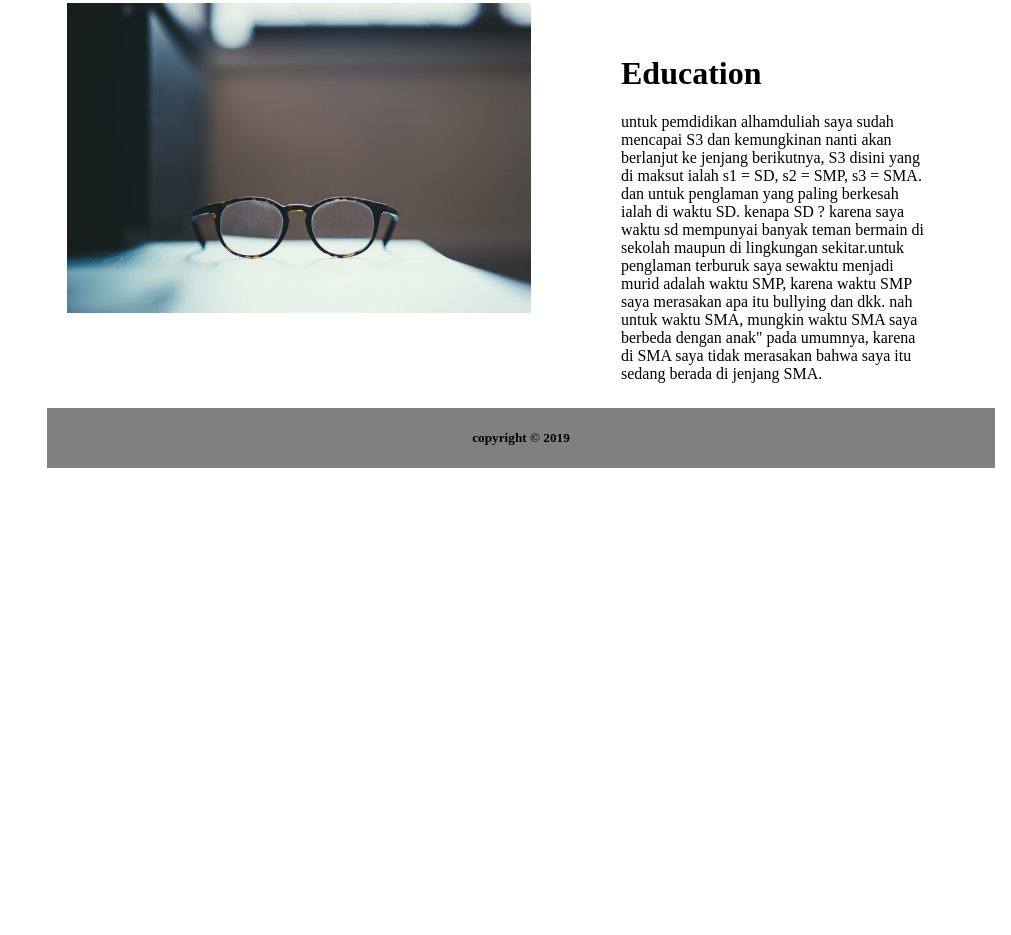
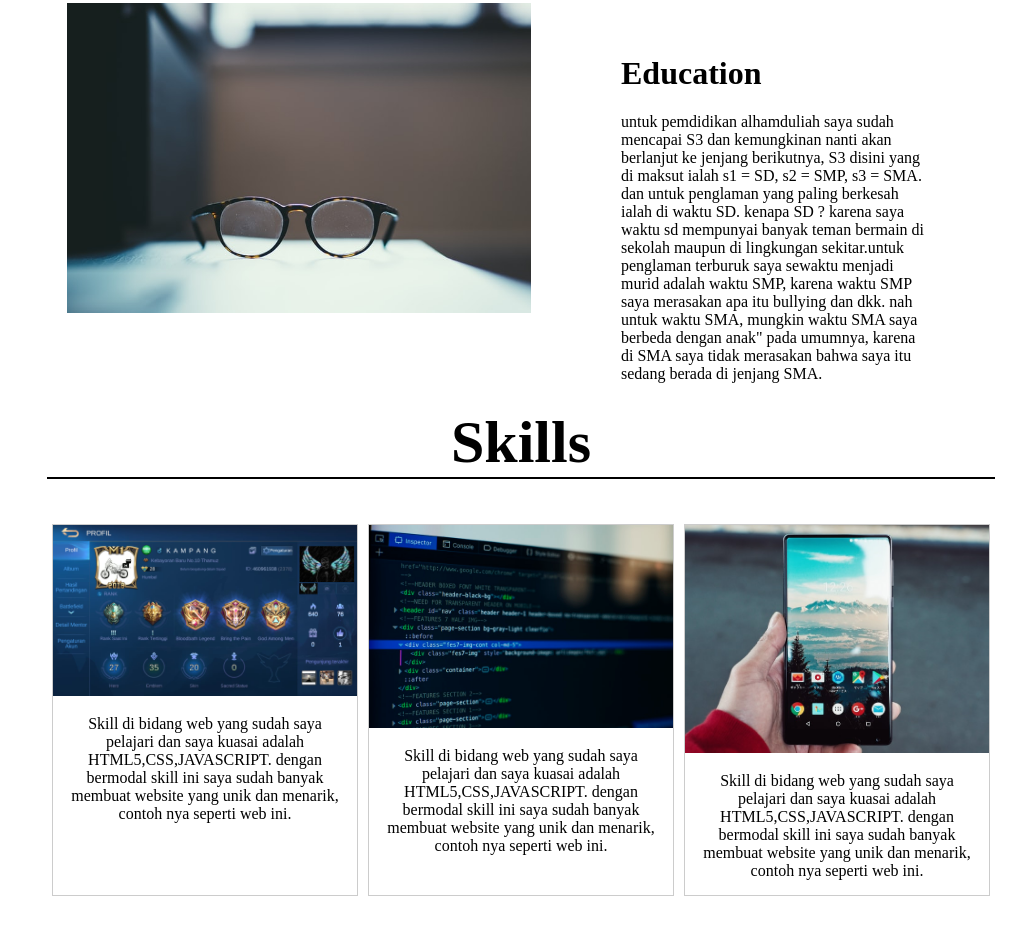
Before and after one commit to rifkyhilman/rifkyhillman26.github.io, a website: page index.html in a window 1280 px wide. Shown: the part 1733-2668 px from the top of the page, without its empty margins (269-1280 px from the left). Before the commit the page ends 2202 px from the top, so only its background shows below. Drawn offline with Linux system fonts and the light colour scheme; a web font is replaced by a local one.

Commit message:
add skill

```diff
--- a/index.html
+++ b/index.html
@@ -2,6 +2,7 @@
 <html lang="en">
 
 <head>
+  <link href="https://fonts.googleapis.com/css?family=Stoke&display=swap" rel="stylesheet">
   <link href="https://fonts.googleapis.com/css?family=Gochi+Hand|Gupter|Permanent+Marker&display=swap" rel="stylesheet">
   <link href="https://fonts.googleapis.com/css?family=Sulphur+Point&display=swap" rel="stylesheet">
   <link
@@ -52,15 +53,13 @@
         <div class="tulisan">
           <h1> Bio </h1>
           <h4>
-            Sesuai namanya, Rifky dalam bahasa Arab, artinya Lemah lembut atau kawan pendamping. Dan Hilman dalam bahasa
+            Muhamad Rifki Hilman atau biasa di panggil kik,kalau di kelurga biasa di panggil Kiko.
+            lahir pada tanggal 26 desember 2001 di labuhan ratu satu way jepara lampung timur.
+            dengan darah campuran dari ayah yang orang sunda bernama Rukmana S.P.D dan ibu orang jawa bernama Rahmawati,
+            kemudian di lahirkan di lampung dan tidak bisa bahasa lampung.
+            Rifky dalam bahasa Arab, artinya Lemah lembut atau kawan pendamping. Dan Hilman dalam bahasa
             arab artinya
             adalah Kesopanan dan kesabaran.
-            dapat di simpulkan bahwa saya ini tidak suka melihat orang lain terluka karena saya,
-            akan tetapi saya kadang juga merasa terluka karena sifat sabar saya yang selalu di permainkan oleh orang
-            yang
-            tidak tahu diri.
-            yah mau begimana pun saya akan terus berusaha sabar. namun bila kesabaran saya telah sampai batasnya
-            maka..saya akan melawan hehe..
           </h4>
         </div>
       </div>
@@ -115,6 +114,38 @@
         </div>
       </div>
     </div>
+    <div class="judul">
+      <h1>Skills</h1>
+    </div>
+    <div class="skill">
+      <div class="gallery">
+        <a target="_blank" href="./img/Ml.jpeg">
+          <img src="./img/Ml.jpeg" alt="Cinque Terre">
+        </a>
+        <div class="desc">
+          Skill di bidang web yang sudah saya pelajari dan saya kuasai adalah HTML5,CSS,JAVASCRIPT.
+          dengan bermodal skill ini saya sudah banyak membuat website yang unik dan menarik, contoh nya seperti web ini.
+        </div>
+      </div>
+      <div class="gallery">
+        <a target="_blank" href="./img/web-development.jpg">
+          <img src="./img/web-development.jpg" alt="Cinque Terre">
+        </a>
+        <div class="desc">
+          Skill di bidang web yang sudah saya pelajari dan saya kuasai adalah HTML5,CSS,JAVASCRIPT.
+          dengan bermodal skill ini saya sudah banyak membuat website yang unik dan menarik, contoh nya seperti web ini.
+        </div>
+      </div>
+      <div class="gallery">
+        <a target="_blank" href="./img/Android.jpg">
+          <img src="./img/Android.jpg" alt="Cinque Terre">
+        </a>
+        <div class="desc">
+          Skill di bidang web yang sudah saya pelajari dan saya kuasai adalah HTML5,CSS,JAVASCRIPT.
+          dengan bermodal skill ini saya sudah banyak membuat website yang unik dan menarik, contoh nya seperti web ini.
+        </div>
+      </div>
+    </div>
     <footer>
       <div class="footers">
         <h5>copyright &copy; 2019</h5>
--- a/src/css/style.css
+++ b/src/css/style.css
@@ -209,6 +209,41 @@
     margin-top: 20%;
   }
 
+  .skill {
+    display: flex;
+    justify-content: center;
+    margin-bottom: 30%;
+  }
+
+  .judul h1 {
+    display: flex;
+    justify-content: center;
+    border-bottom: 2px solid black;
+    font-size: 60px;
+    font-family: 'Stoke', serif;
+  }
+
+  div.gallery {
+    margin: 5px;
+    border: 1px solid #ccc;
+    float: left;
+    width: 40%;
+  }
+
+  div.gallery:hover {
+    border: 1px solid #777;
+  }
+
+  div.gallery img {
+    width: 100%;
+    height: auto;
+  }
+
+  div.desc {
+    padding: 15px;
+    text-align: center;
+  }
+
   .footers {
     display: flex;
     justify-content: center;
```
Also changed, not shown: img/Android.jpg (added), img/Ml.jpeg (added), img/web-development.jpg (added).
